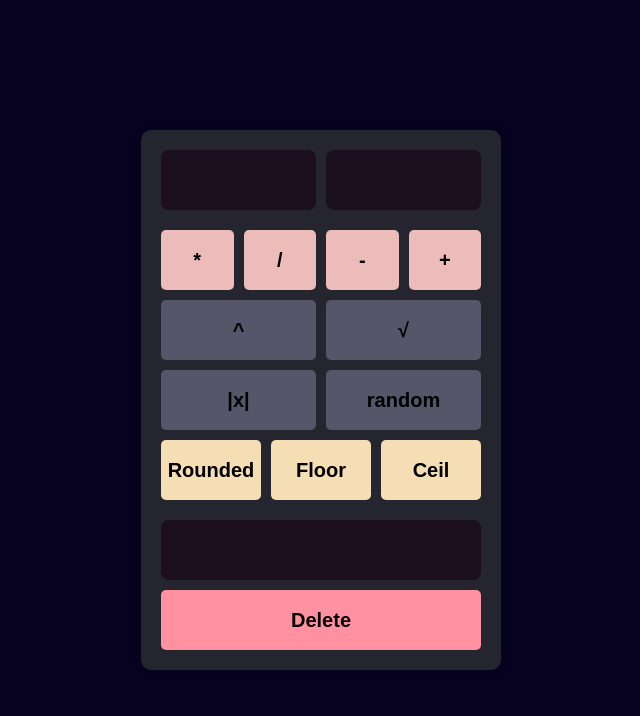
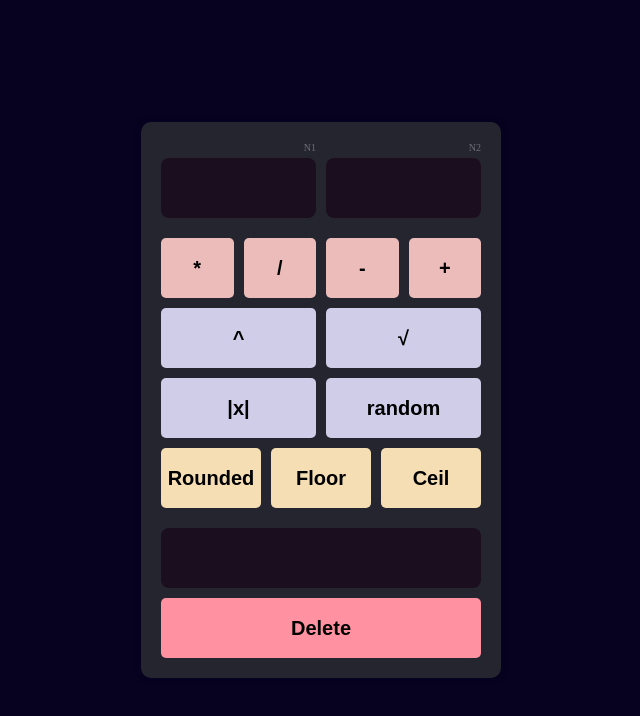
Before and after one commit to Dllanw/basic-calculator, a plain HTML site: page index.html in a window 1280 px wide. Shown: the whole page, without its empty margins (319-959 px from the left). Drawn offline with Linux system fonts and the light colour scheme.

Commit message:
add label <label> to inputs

```diff
--- a/css/styles.css
+++ b/css/styles.css
@@ -1,9 +1,8 @@
 :root {
     --background-Color: #060220;
-    --primary-Color: #565569;
+    --primary-Color: #cfcde7;
     --secondary-Color: #ebbcba;
-    --accent-Color: #31748f;
-    --text-Color: #e0def4;
+    --text-Color: #6e6d75;
     --border-Color: #26233a;
     --screen-Color: #1b0e1f;
     --tertiary-Color: #f5deb3;
@@ -40,6 +39,14 @@ button {
     height: 6rem;
 }
 
+label {
+    text-align: right;
+    color: var(--text-Color);
+}
+
+input {
+    margin-top: 5px;
+}
 .container {
     display: flex;
     flex-direction: column;
--- a/index.html
+++ b/index.html
@@ -9,8 +9,14 @@
 <body>
     <main class="container">
         <section class="screen">
-            <input type="number" class="screen-display" id="screenLeft">
-            <input type="number" class="screen-display" id="screenRight">
+            <label>
+                N1
+                <input type="number" class="screen-display" id="screenLeft">
+            </label>
+            <label>
+                N2
+                <input type="number" class="screen-display" id="screenRight">
+            </label>
         </section>
         <section class="buttons">
             <div class="container-btn">
```
